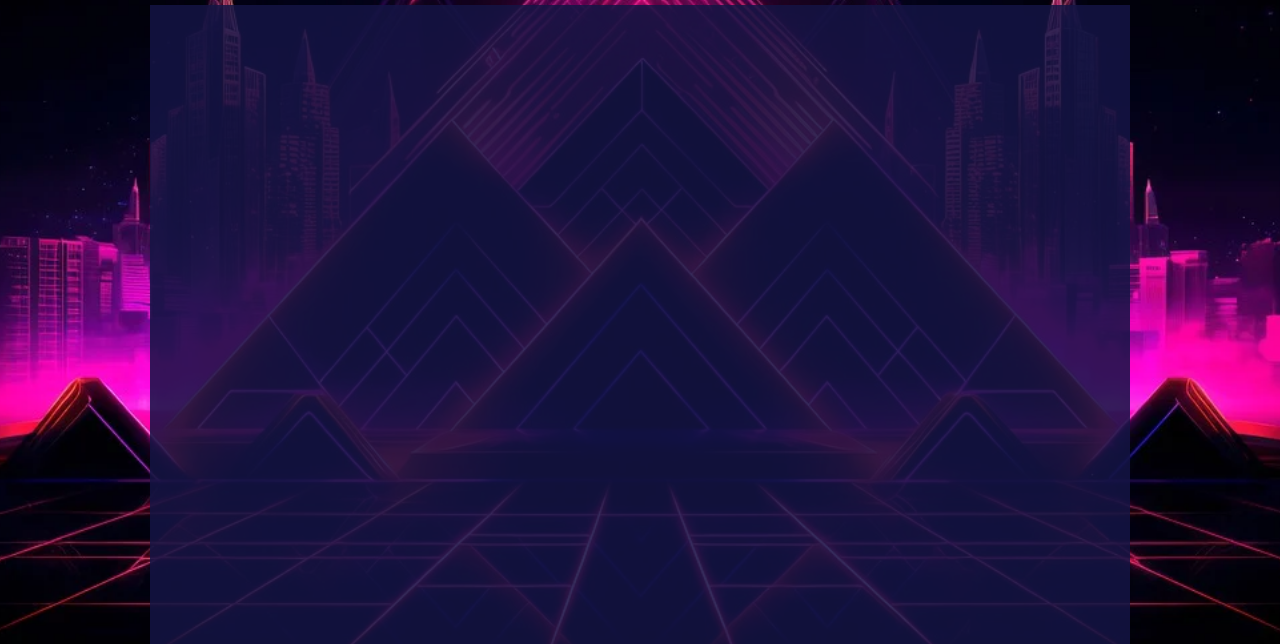
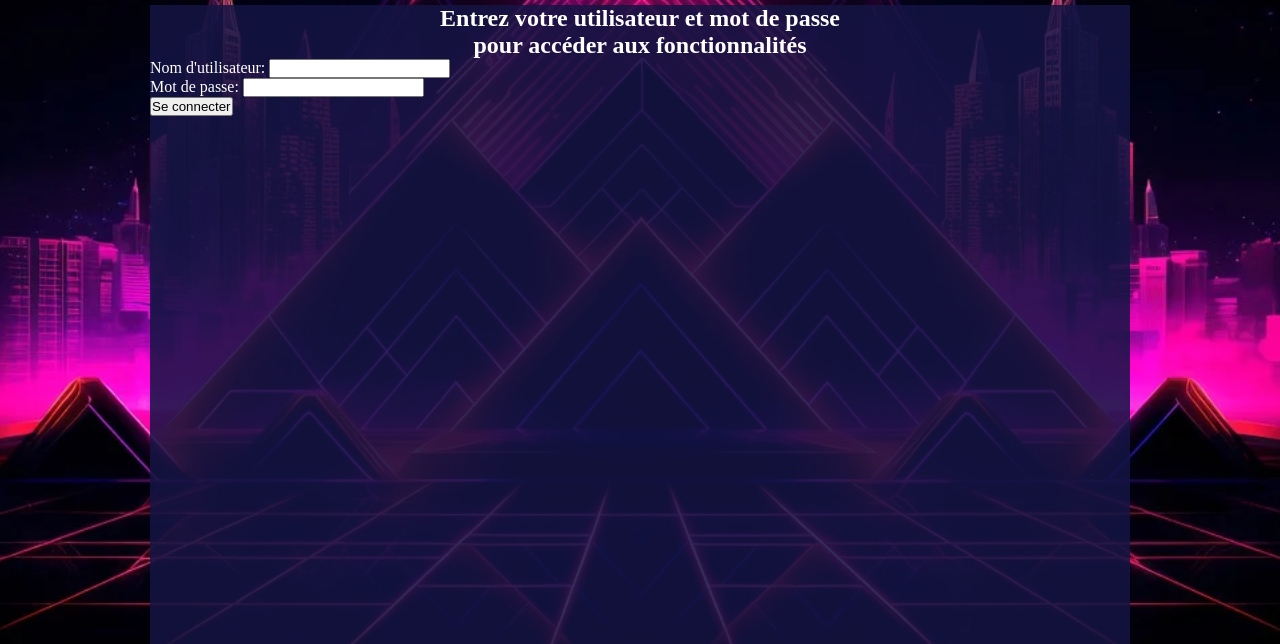
Before and after one commit to AnthonyCarmichael/siteWebSBC, a PHP site: page /connexion.php in a window 1280 px wide. Shown: the part 272-916 px from the top of the page. Run offline with PHP 8.4, Linux system fonts and the light colour scheme; some web fonts are replaced.

Commit message:
Fini les fonctionnalités d'inscription et de connexion. Il ne reste plus qu'a améliorer l'affichage

```diff
--- a/connexion.php
+++ b/connexion.php
@@ -1,2 +1,24 @@
 <?php include_once("inc/header.php"); ?>
+
+<h2 class="center">Entrez votre utilisateur et mot de passe <br> pour accéder aux fonctionnalités</h1>
+
+<form action="traitement.php" method="post" class="login">
+
+    <div class="row">
+        <label class="white" for="username">Nom d'utilisateur: </label>
+        <input type="text" name="username" id="username">
+        </div>
+
+    <div class="row">
+        <label class="white" for="mdp">Mot de passe: </label>
+        <input type="password" name="mdp" id="mdp">
+    </div>
+
+    <input type="hidden" name="action" value="connexion">
+
+    <div class="row">
+        <button type="submit">Se connecter</button>
+    </div>
+</form>
+
 <?php include_once("inc/footer.php"); ?>
--- a/css/style.css
+++ b/css/style.css
@@ -147,7 +147,7 @@ nav a:hover {
 .col-3 {width: 25%;}
 .col-4 {width: 33.33%;}
 .col-5 {width: 41.66%;}
-.col-6 {width: 50%; background-color: #05c1ca;}
+.col-6 {width: 50%;}
 .col-7 {width: 58.33%;}
 .col-8 {width: 66.66%;}
 .col-9 {width: 75%;}
--- a/inc/header.php
+++ b/inc/header.php
@@ -9,8 +9,10 @@ $bdd = PDOFactory::getMySQLConnection();
 if (isset($_REQUEST['action']) && $_REQUEST['action'] == "connexion"){
     $clientManager = new ClientManager($bdd);
     $client = $clientManager->clientExiste($_REQUEST['username'], $_REQUEST['mdp']);
-    $_SESSION['client'] = serialize($client);
-
+    if($client != null)
+    {
+        $_SESSION['client'] = serialize($client);
+    }
 } else if (isset($_REQUEST['action']) && $_REQUEST['action'] == "logout"){
     $_SESSION = array();
     session_destroy();
--- a/inscription.php
+++ b/inscription.php
@@ -18,7 +18,7 @@
             <label class="white" for="courriel">Courriel: </label>
             <input type="email" name="courriel" id="courriel">
 
-            <label class="white" for="tel">Téléphone: </label>
+            <label class="white" for="tel">Téléphone: </label> <!-- Gérer le format du téléphone -->
             <input type="tel" name="tel" id="tel">
         </div>
 
@@ -41,7 +41,7 @@
             <input type="text" name="pays" id="pays">
 
             <label class="white" for="province">Province: </label>
-            <input class="white" type="text" name="province" id="province">
+            <input type="text" name="province" id="province">
         </div>
 
         <div class="row">
```
Also changed, not shown: classe/ClientManager.php (+12 -16 lines), traitement.php (+40 -1 lines).
